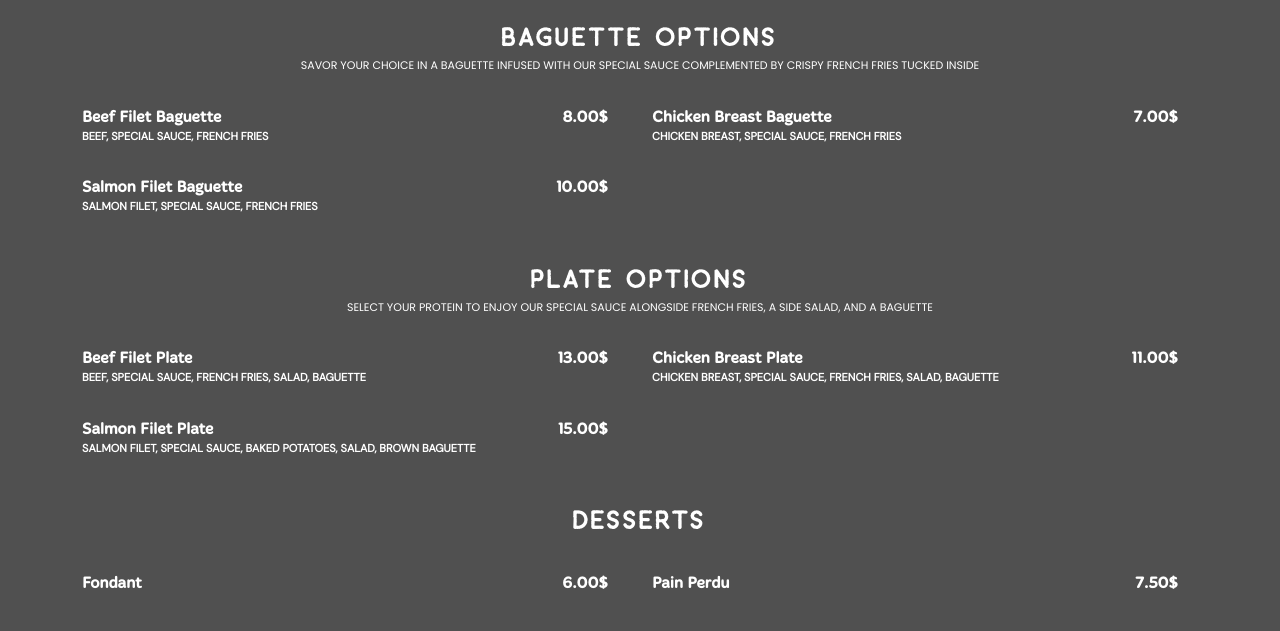
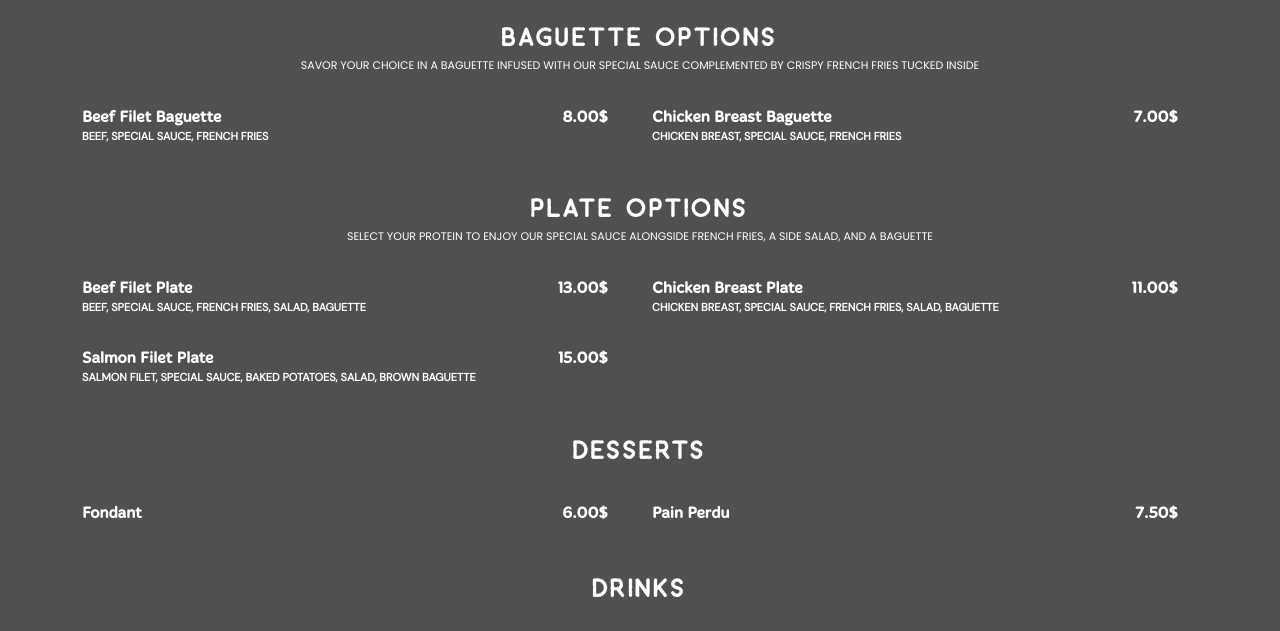
Before and after one commit to Lebagot/Menu, a plain HTML site: page index.html in a window 1280 px wide. Shown: the part 169-800 px from the top of the page. Drawn offline with Linux system fonts and the light colour scheme; a web font is replaced by a local one.

Commit message:
Update index.html

```diff
--- a/index.html
+++ b/index.html
@@ -107,14 +107,7 @@
           </div>
         </div>
 
-        <div class="col-lg-6 menu-item filter-baguette">
-          <div class="menu-content">
-            Salmon Filet Baguette <span>10.00$</span>
-          </div>
-          <div class="menu-ingredients">
-            Salmon Filet, Special Sauce, French Fries
-          </div>
-        </div>
+
 
         <div class="col-lg-12 menu-item filter-baguette">
           <br>
```
